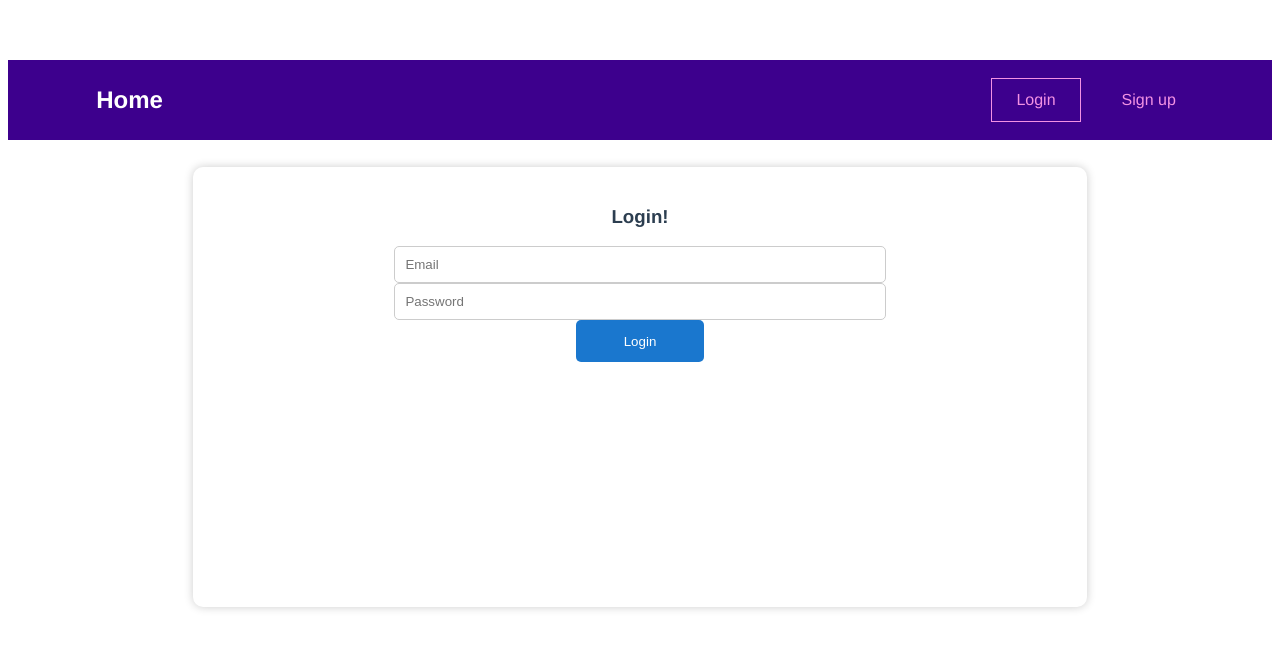
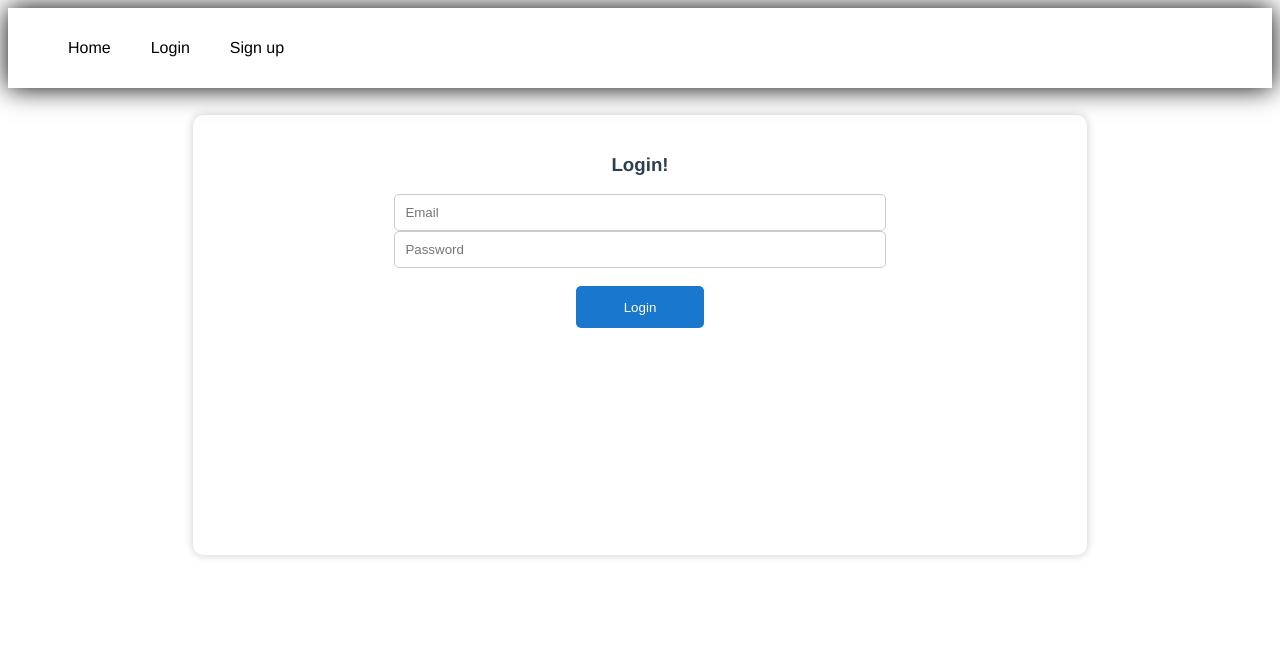
Before and after one commit to Stoyan83/pet-project, a Vue app in the folder frontend/: page /users/sign_in in a window 1280 px wide. Shown: the top 648 px of the page. Built offline with nearby package versions, Linux system fonts and the light colour scheme.

Commit message:
Fixing styling

```diff
--- a/frontend/src/App.vue
+++ b/frontend/src/App.vue
@@ -23,6 +23,5 @@ export default {
   -moz-osx-font-smoothing: grayscale;
   text-align: center;
   color: #2c3e50;
-  margin-top: 60px;
 }
 </style>
--- a/frontend/src/components/layouts/TheHeader.vue
+++ b/frontend/src/components/layouts/TheHeader.vue
@@ -1,13 +1,13 @@
 <template>
   <header>
     <nav>
-      <h1><router-link to="/">Home</router-link></h1>
-
       <ul v-if="!isLoggedIn">
+        <li><router-link to="/">Home</router-link></li>
         <li><router-link to="/users/sign_in">Login</router-link></li>
         <li><router-link to="/users/sign_up">Sign up</router-link></li>
       </ul>
       <ul v-else>
+        <li><router-link to="/">Home</router-link></li>
       <li ><router-link  @click="logoutUser" to="/">Sign out</router-link></li>
       </ul>
     </nav>
@@ -36,62 +36,40 @@
 
 
 <style scoped>
-header {
-  width: 100%;
-  height: 5rem;
-  background-color: #3d008d;
-  display: flex;
-  justify-content: center;
-  align-items: center;
+body {
+    height: 125vh;
+    background-image: url('https://codetheweb.blog/assets/img/posts/style-a-navigation-bar-css/background.jpg');
+    background-size: cover;
+    font-family: sans-serif;
+    margin-top: 80px;
+    padding: 30px;
 }
 
-header a {
-  text-decoration: none;
-  color: #f391e3;
-  display: inline-block;
-  padding: 0.75rem 1.5rem;
-  border: 1px solid transparent;
+main {
+    color: white;
 }
 
-a:active,
-a:hover,
-a.router-link-active {
-  border: 1px solid #f391e3;
+header {
+    background-color: white;
+    top: 0;
+    left: 0;
+    right: 0;
+    height: 80px;
+    display: flex;
+    align-items: center;
+    box-shadow: 0 0 25px 0 black;
 }
 
-h1 {
-  margin: 0;
+header * {
+    display: inline;
 }
 
-h1 a {
-  color: white;
-  margin: 0;
+header li {
+    margin: 20px;
 }
 
-h1 a:hover,
-h1 a:active,
-h1 a.router-link-active {
-  border-color: transparent;
-}
-
-header nav {
-  width: 90%;
-  margin: auto;
-  display: flex;
-  justify-content: space-between;
-  align-items: center;
-}
-
-header ul {
-  list-style: none;
-  margin: 0;
-  padding: 0;
-  display: flex;
-  justify-content: center;
-  align-items: center;
-}
-
-li {
-  margin: 0 0.5rem;
+header li a {
+    color: black;
+    text-decoration: none;
 }
 </style>
--- a/frontend/src/pages/SignIn.vue
+++ b/frontend/src/pages/SignIn.vue
@@ -12,6 +12,7 @@
                   <input class="login-form-email" type="text" v-model="loginEmail" placeholder="Email" />
                   <br />
                   <input class="login-form-password" type="password" v-model="loginPassword" placeholder="Password" />
+                  <br />
                   <br />
                   <input type="submit" value="Login" class="login-form-submit" />
               </form>
--- a/frontend/src/pages/SignUp.vue
+++ b/frontend/src/pages/SignUp.vue
@@ -17,6 +17,7 @@
                           v-model="signUpPassword"
                           placeholder="Password"
                       />
+                      <br />
                       <br />
                       <input type="submit" value="Sign up" class="sign-up-form-submit" />
                   </form>
```
